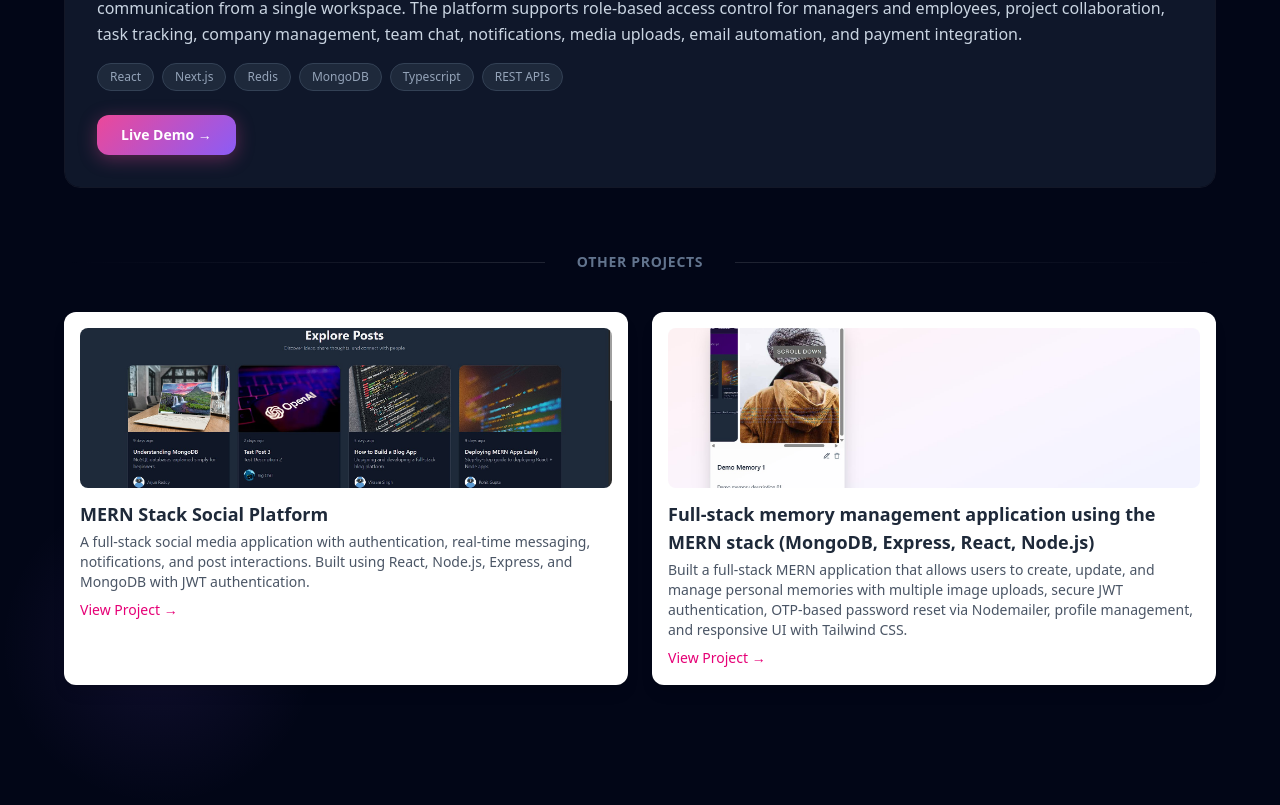
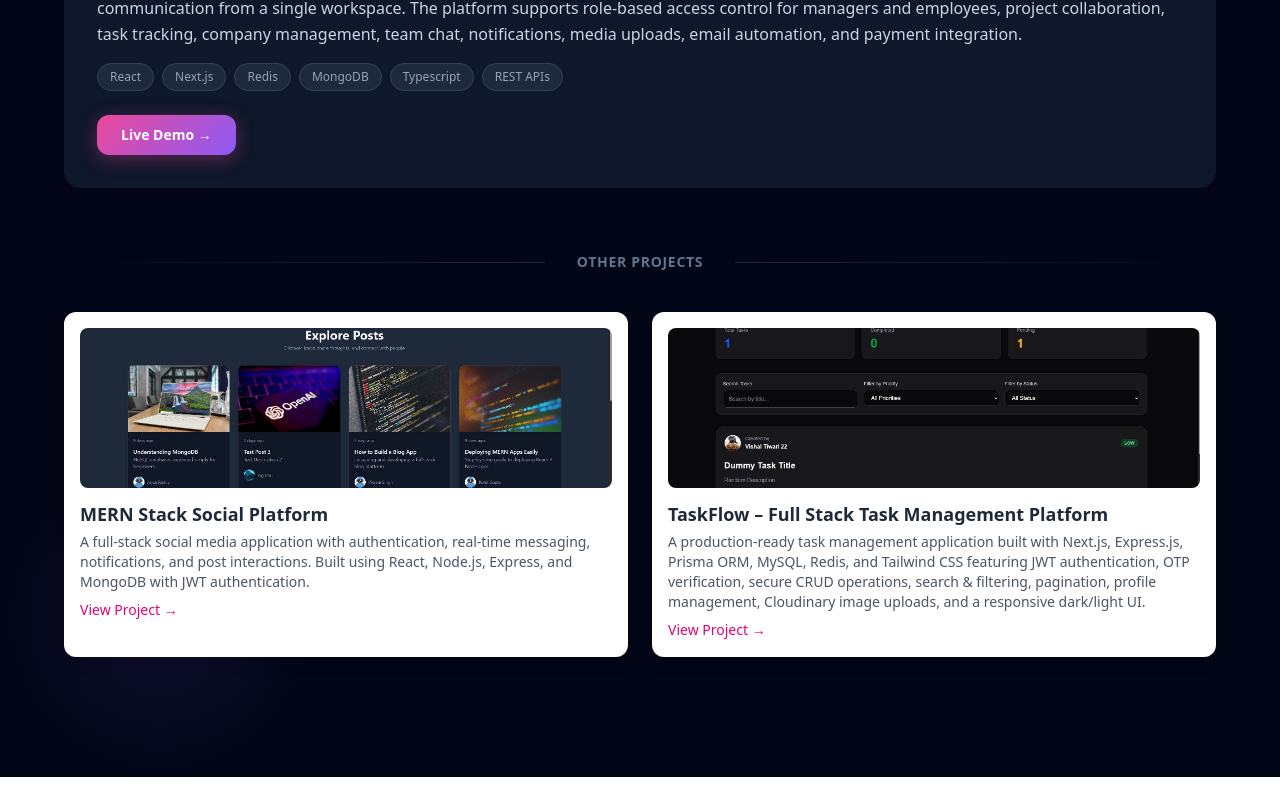
Before and after one commit to Vishal05it/My-Portfolio, a React (Vite) app: page /projects in a window 1280 px wide. Shown: the part 783-1588 px from the top of the page. After the commit the page ends 1560 px from the top, so only its background shows below. Built offline with nearby package versions, Linux system fonts and the light colour scheme.

Commit message:
Added TaskFlow Project

```diff
--- a/src/Components/HomePage.jsx
+++ b/src/Components/HomePage.jsx
@@ -197,12 +197,12 @@ function HomePage() {
       </div>
 
       {/* Scroll hint */}
-      <div className="absolute bottom-6 left-1/2 -translate-x-1/2 fade-up delay-6 flex flex-col items-center gap-1">
+      {/* <div className="absolute bottom-6 left-1/2 -translate-x-1/2 fade-up delay-6 flex flex-col items-center gap-1">
         <span className="text-xs text-slate-400 dark:text-slate-600 tracking-widest uppercase">
           scroll
         </span>
         <div className="w-px h-6 bg-linear-to-b from-slate-400 dark:from-slate-600 to-transparent" />
-      </div>
+      </div> */}
     </section>
   );
 }
--- a/src/Components/Projects.jsx
+++ b/src/Components/Projects.jsx
@@ -178,26 +178,25 @@ function Projects() {
               View Project →
             </a>
           </div>
-          {/* MEMORIES APP */}
+          {/* TaskFlow APP */}
           <div className="bg-white dark:bg-gray-800 rounded-xl p-4 shadow-lg hover:shadow-2xl transition fade-up delay-5">
             <img
-              src={Memories}
+              src={TaskFlow}
               className="rounded-lg mb-3 w-full h-40 object-cover"
               alt="Banking App"
             />
             <h3 className="text-lg font-semibold text-gray-800 dark:text-white">
-              Full-stack memory management application using the MERN stack
-              (MongoDB, Express, React, Node.js)
+              TaskFlow – Full Stack Task Management Platform
             </h3>
             <p className="text-sm text-gray-600 dark:text-gray-300 mt-1">
-              Built a full-stack MERN application that allows users to create,
-              update, and manage personal memories with multiple image uploads,
-              secure JWT authentication, OTP-based password reset via
-              Nodemailer, profile management, and responsive UI with Tailwind
-              CSS.
+              A production-ready task management application built with Next.js,
+              Express.js, Prisma ORM, MySQL, Redis, and Tailwind CSS featuring
+              JWT authentication, OTP verification, secure CRUD operations,
+              search & filtering, pagination, profile management, Cloudinary
+              image uploads, and a responsive dark/light UI.
             </p>
             <a
-              href="https://memories-app-jk5b.vercel.app/"
+              href="https://task-flow-full-stack-task-managemen-five.vercel.app/"
               target="_blank"
               className="inline-block mt-2 text-pink-600 text-sm font-medium"
             >
```
